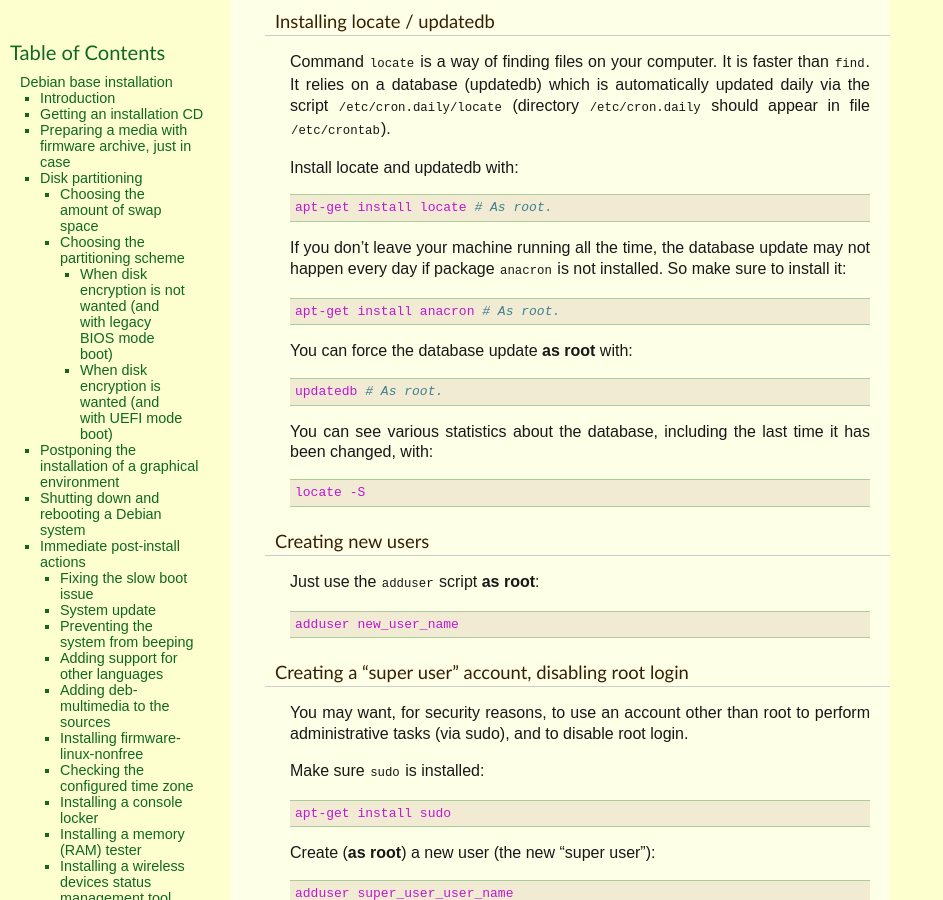
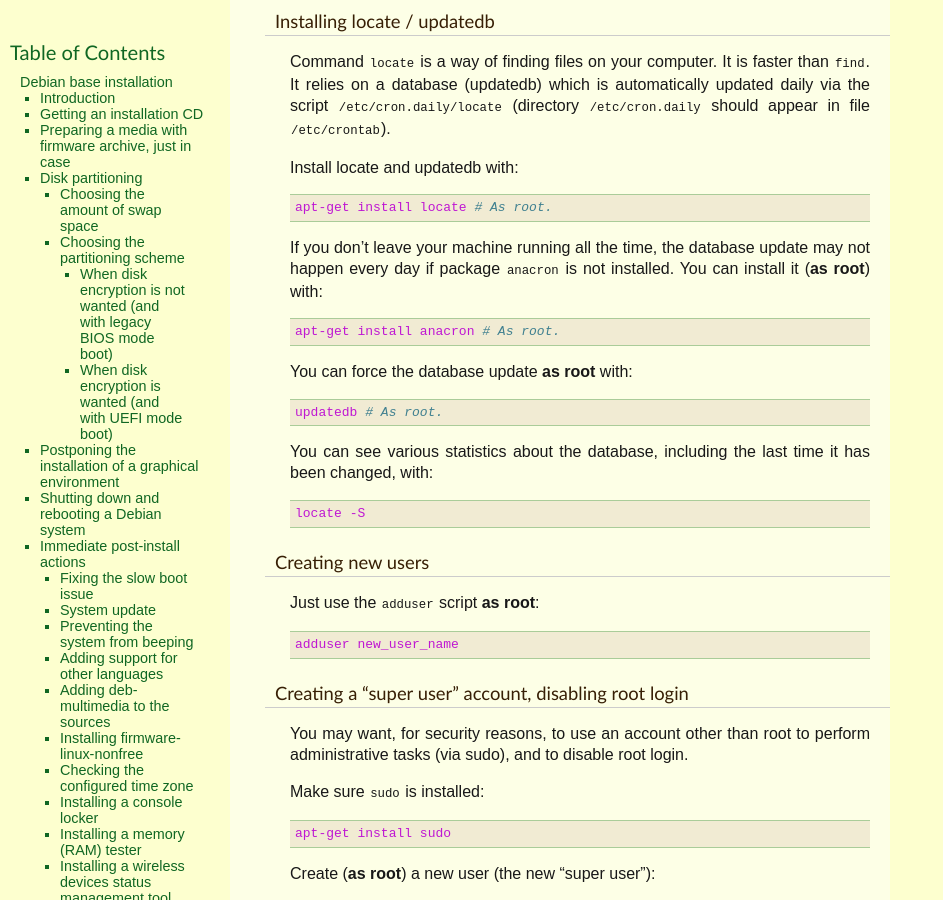
Before and after one commit to thierr26/thierr26_personal_notes_sphinx_sources, a Sphinx documentation site: the page built from source/debian_base_install.rst, in a window 1280 px wide and 900 px high, scrolled down 8079 px. Shown: the whole window, without its empty margins (0-943 px from the left). Built offline with Sphinx 7.4.7, drawn with Linux system fonts in a browser that asks for light colours.

Commit message:
Do a slight wording change

```diff
--- a/source/debian_base_install.rst
+++ b/source/debian_base_install.rst
@@ -517,8 +517,8 @@ Install locate and updatedb with::
   apt-get install locate # As root.
 
 If you don't leave your machine running all the time, the database update may
-not happen every day if package ``anacron`` is not installed. So make sure to
-install it::
+not happen every day if package ``anacron`` is not installed. You can install
+it (**as root**) with::
 
   apt-get install anacron # As root.
 
```
